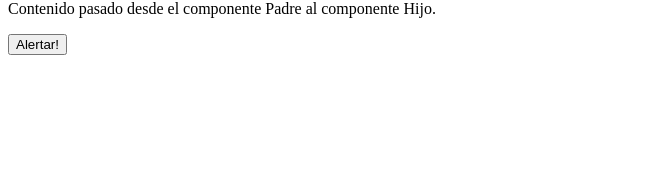
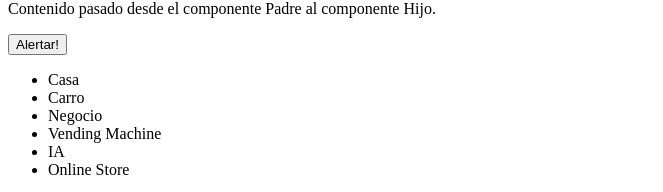
Before and after one commit to Hardbean-sudo/my-react-app, a React (Vite) app: page /carro in a window 1280 px wide. Shown: the part 879-1071 px from the top of the page, without its empty margins (0-663 px from the left). Before the commit the page ends 942 px from the top, so only its background shows below. Built offline with nearby package versions, Linux system fonts and the light colour scheme.

Commit message:
Add asset list to Hijo component for improved rendering

```diff
--- a/src/components/Hijo.jsx
+++ b/src/components/Hijo.jsx
@@ -2,10 +2,14 @@ const Hijo = ({ children }) => {
     const wow = (a, b) => {
         alert(a + " " + b.type);
     }
+    const assets = ["Casa", "Carro", "Negocio", "Vending Machine", "IA", "Online Store"];
     return (
         <>
         <div>{children}</div>
         <button onClick={(event) => wow("Yeah!", event)}>Alertar!</button>
+        <ul>
+            {assets.map((assetsItem, index) => <li key={index}>{assetsItem}</li>)}
+        </ul>
         </>
     );
 }
```
